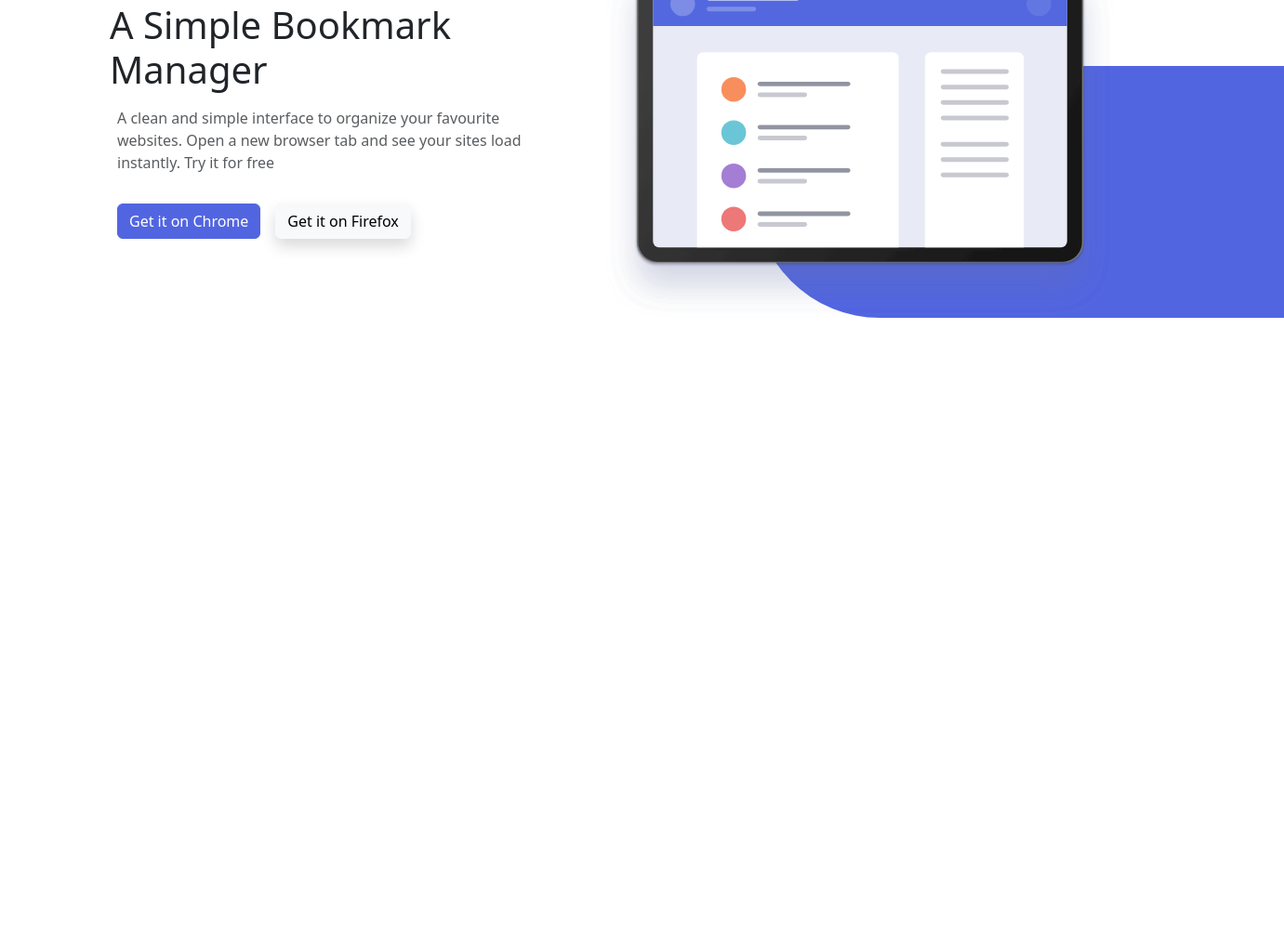
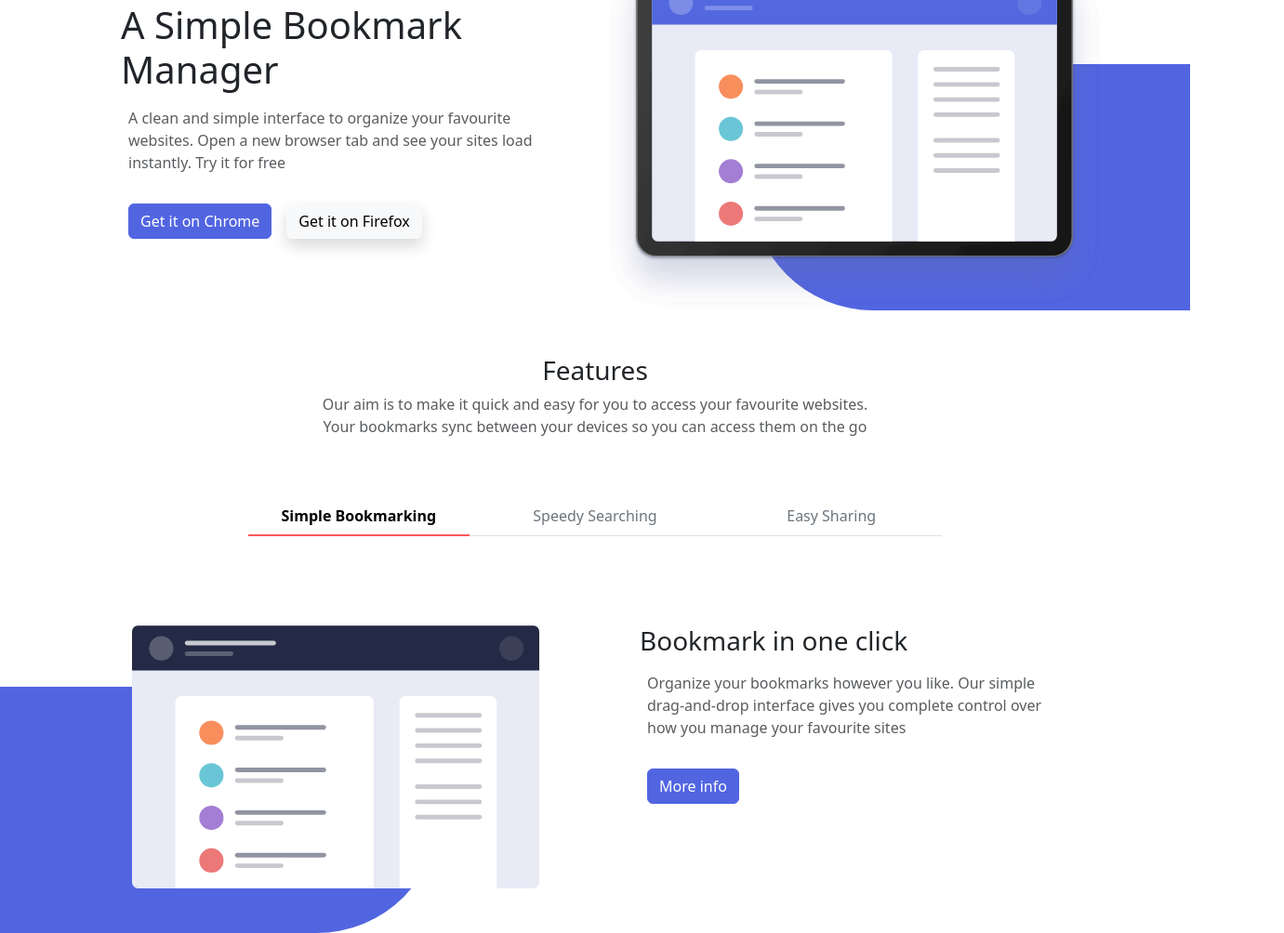
Before and after one commit to fran-cesc/Sprint_2, a website: page index.html in a window 1280 px wide. Shown: the part 245-1249 px from the top of the page at 93% size, 1381 px wide, since content can reach past the window. Before the commit the page ends 800 px from the top, so only its background shows below. Drawn offline with nearby package versions, Linux system fonts and the light colour scheme.

Commit message:
Exercici 2

```diff
--- a/index.html
+++ b/index.html
@@ -37,8 +37,8 @@
 
 <!-- Main content -->
 
-    <section class="container d-flex justify-content-center">
-        <div class="row">
+    <section class="container-fluid d-flex justify-content-center myClass">
+        <div class="row container">
             <div id="titleText" class="col-lg-6 col-md-12 col-sm-12 bg-white p-5">
                 <h1>A Simple Bookmark Manager</h1>
                 <p class="p-2 text-muted">A clean and simple interface to organize your favourite websites. Open a new browser tab and see your sites load instantly. Try it for free</p>
@@ -48,12 +48,68 @@
                 </div>
             </div>
             <div id="titleImage" class="col-lg-6 col-md-12 col-sm-12 position-relative">
-                <div class="taca position-absolute rounded-start-pill bg-primary "></div>
+                <div class="taca position-absolute rounded-start-pill bg-primary"></div>
                 <img src="./img/illustration-hero.svg" alt="Title image" class="img-fluid">
             </div>
         </div>
     </section>
 
+<!-- Features section  -->
+
+<section class="container-fluid mt-5">
+    <div class="row d-flex justify-content-center">
+        <div class="col-sm-6 text-center">
+            <h3>Features</h3>
+            <p class="text-muted">Our aim is to make it quick and easy for you to access your favourite websites. Your bookmarks sync between your devices so you can access them on the go</p>
+        </div>
+    </div>
+</section>
+
+<!-- Tab section  -->
+
+<section class="mt-5">
+    <div class="col-lg-7 col-md-10 col-sm-12 ms-auto me-auto">
+        <ul class="nav nav-tabs nav-underline nav-justified d-flex flex-column flex-sm-row" id="myTab" role="tablist">
+            <li class="nav-item" role="presentation">
+            <button class="nav-link active" id="home-tab" data-bs-toggle="tab" data-bs-target="#home-tab-pane" type="button" role="tab" aria-controls="home-tab-pane" aria-selected="true">Simple Bookmarking</button>
+            </li>
+            <li class="nav-item" role="presentation">
+            <button class="nav-link" id="profile-tab" data-bs-toggle="tab" data-bs-target="#profile-tab-pane" type="button" role="tab" aria-controls="profile-tab-pane" aria-selected="false">Speedy Searching</button>
+            </li>
+            <li class="nav-item" role="presentation">
+            <button class="nav-link" id="contact-tab" data-bs-toggle="tab" data-bs-target="#contact-tab-pane" type="button" role="tab" aria-controls="contact-tab-pane" aria-selected="false">Easy Sharing</button>
+            </li>
+        </ul>
+    </div>
+      <div class="tab-content" id="myTabContent">
+        <div class="tab-pane fade show active" id="home-tab-pane" role="tabpanel" aria-labelledby="home-tab" tabindex="0">
+
+            <!-- Tab 1 Section -->
+
+            <section class="container-fluid d-flex justify-content-center mt-5 myClass ">
+                <div class="row container">
+                    <div id="tab1Image" class="col-lg-6 col-md-12 position-relative">
+                        <div class="tacaInversa position-absolute rounded-end-pill bg-primary"></div>
+                        <img src="./img/illustration-features-tab-1.svg" alt="Tab image" class="img-fluid p-5">
+                    </div>
+                    <div id="tab1Text" class="col-lg-6 col-md-12 col-sm-12 bg-white p-5">
+                        <h3>Bookmark in one click</h3>
+                        <p class="p-2 text-muted">Organize your bookmarks however you like. Our simple drag-and-drop interface gives you complete control over how you manage your favourite sites</p>
+                        <div>
+                            <button type="button" class="btn btn-primary m-2 rounded">More info</button>
+                        </div>
+                    </div>
+
+                </div>
+            </section>
+
+        </div>
+
+        <div class="tab-pane fade" id="profile-tab-pane" role="tabpanel" aria-labelledby="profile-tab" tabindex="0">Lorem ipsum dolor sit amet consectetur adipisicing elit. Quod, itaque, hic praesentium, exercitationem nobis architecto recusandae dicta corporis atque amet tempora. Velit maxime in minus amet obcaecati veritatis facilis ex!</div>
+        <div class="tab-pane fade" id="contact-tab-pane" role="tabpanel" aria-labelledby="contact-tab" tabindex="0">Lorem ipsum dolor sit amet consectetur adipisicing elit. Est repellat recusandae non autem fugit hic maiores fuga, mollitia saepe repellendus architecto, a dolorem perferendis natus deleniti harum tempore, omnis facilis.</div>
+      </div>
+</section>
+
 <script src="./node_modules/bootstrap/dist/js/bootstrap.js"></script></script>
 </body>
 </html>
--- a/sass/custom.scss
+++ b/sass/custom.scss
@@ -30,3 +30,15 @@ body{
     top: 30%;
     left: 30%;
 }
+
+.tacaInversa{
+    height: 70%;
+    width: 100%;
+    z-index: -1;
+    top: 30%;
+    left: -30%;
+}
+
+.myClass{
+    overflow: hidden;
+}
```
Also changed, not shown: sass/custom.css, 1 other file.
